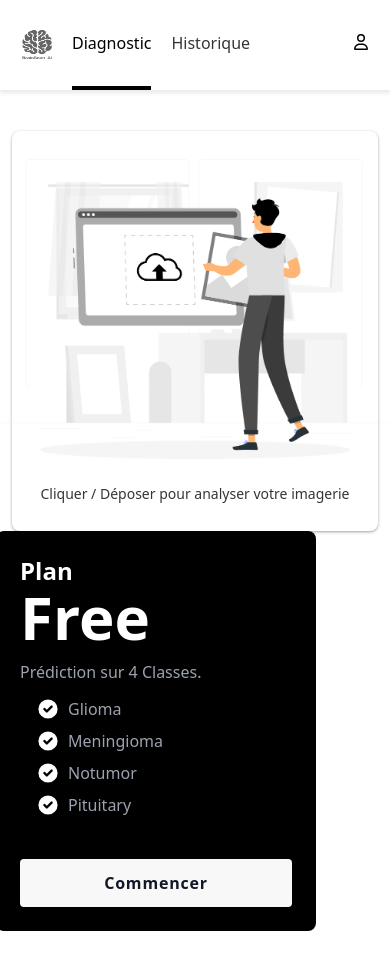
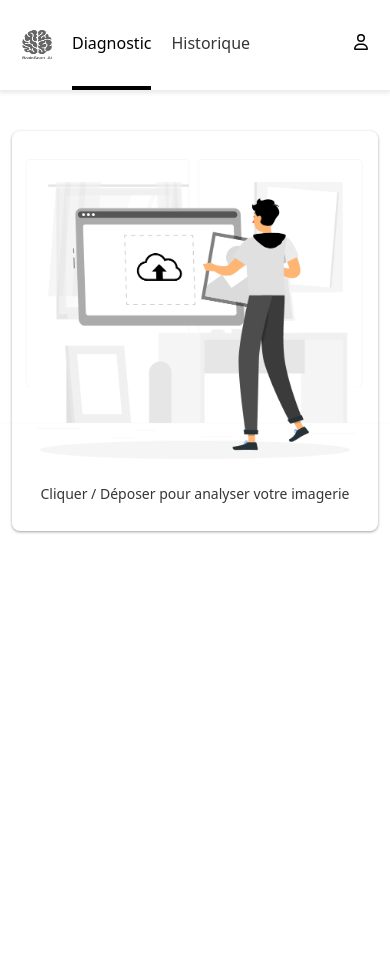
Before and after one commit to jwphantom/brain-scan-ai, a Next.js app: page / in a window 390 px wide. Shown: the top 970 px of the page. After the commit the page ends 844 px from the top, so only its background shows below. Built offline with nearby package versions, Linux system fonts and the light colour scheme.

Commit message:
fix style

```diff
--- a/src/app/globals.css
+++ b/src/app/globals.css
@@ -267,7 +267,6 @@ a {
   flex-wrap: wrap;
   align-items: stretch;
   margin-bottom: 2rem;
-  width: 320px;
   height: 400px;
 
   display: flex;
@@ -355,3 +354,9 @@ ul {
     margin-top: 20px;
   }
 }
+
+@media (max-width: 991px) {
+  .cardPriceCol {
+    display: none;
+  }
+}
--- a/src/app/page.tsx
+++ b/src/app/page.tsx
@@ -49,7 +49,11 @@ export default function Home() {
             <div className="content">
                 <div className="container">
                     <div className="row">
-                        <div className={`col-md-${isClickUpload ? 12 : 9}`}>
+                        <div
+                            className={`col-lg-${
+                                isClickUpload ? 12 : 9
+                            } col-md-12`}
+                        >
                             {!analyseIsFinish ? (
                                 <ImageUploadBox
                                     setIsUpload={setIsUpload}
@@ -71,7 +75,7 @@ export default function Home() {
                             )}
                         </div>
                         {!isClickUpload && (
-                            <div className="col-md-3">
+                            <div className="cardPriceCol col-lg-3 col-md-0">
                                 <div className="cardPrice">
                                     <div className="headerPrice">
                                         <span className="titlePrice">Plan</span>
```
